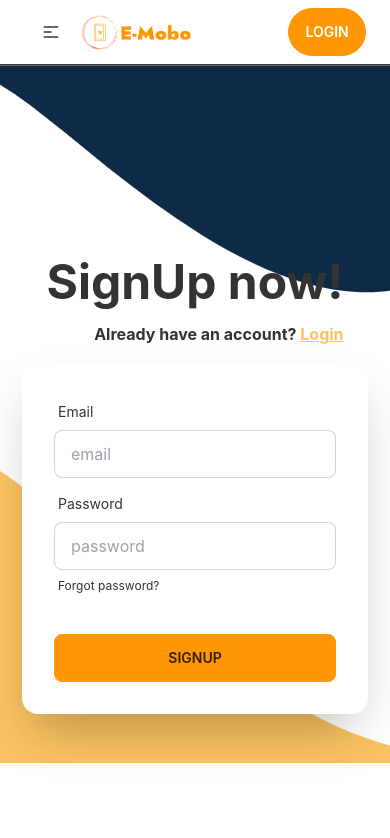
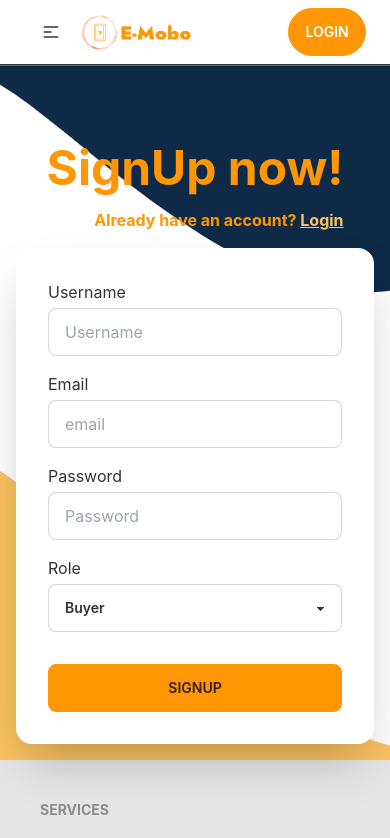
Before and after one commit to redoykhan28/dev-e-mobo-client, a React (Create React App) app: page /signup in a window 390 px wide. Shown: the top 838 px of the page. Built offline with nearby package versions, Linux system fonts and the light colour scheme; no server answers.

Commit message:
signup auth complete

```diff
--- a/package.json
+++ b/package.json
@@ -11,6 +11,8 @@
     "firebase": "^9.14.0",
     "react": "^18.2.0",
     "react-dom": "^18.2.0",
+    "react-hook-form": "^7.39.5",
+    "react-hot-toast": "^2.4.0",
     "react-icons": "^4.6.0",
     "react-router-dom": "^6.4.3",
     "react-scripts": "5.0.1",
--- a/src/App.js
+++ b/src/App.js
@@ -1,11 +1,14 @@
 import './App.css';
 import { RouterProvider } from 'react-router-dom';
 import router from './Route/Route';
+import toast, { Toaster } from 'react-hot-toast';
+
 
 function App() {
   return (
     <div className="App">
       <RouterProvider router={router}></RouterProvider>
+      <Toaster />
     </div>
   );
 }
--- /dev/null
+++ b/src/Context/AuthProvider.js
@@ -0,0 +1,88 @@
+import React, { createContext, useEffect, useState } from 'react';
+import { createUserWithEmailAndPassword, getAuth, onAuthStateChanged, signInWithEmailAndPassword, signOut, updateProfile } from 'firebase/auth';
+import app from '../Firebase/firebase.init';
+
+
+//get auth
+const auth = getAuth(app)
+
+//create context
+export const authContext = createContext()
+
+const AuthProvider = ({ children }) => {
+
+    //state for hold user
+    const [user, setuser] = useState(null)
+
+    //state for loader
+    const [loader, setLoader] = useState(true)
+
+    //SignUp
+    const signUp = (email, password) => {
+        setLoader(true)
+        return createUserWithEmailAndPassword(auth, email, password)
+    }
+
+
+    //login
+    const login = (email, password) => {
+        setLoader(true)
+        return signInWithEmailAndPassword(auth, email, password)
+    }
+
+
+    //hold a user
+    useEffect(() => {
+
+        const unsubscribe = onAuthStateChanged(auth, currentUser => {
+
+            setuser(currentUser)
+            console.log('current User:', currentUser)
+            setLoader(false)
+        })
+
+        return () => {
+
+            unsubscribe()
+        }
+
+    }, [])
+
+    //set display name
+    const updateUser = (name) => {
+        setLoader(true);
+        return updateProfile(auth.currentUser, {
+
+            displayName: name
+        })
+
+    }
+
+    //logout
+    const logout = () => {
+
+        setLoader(true)
+        localStorage.removeItem('token')
+        return signOut(auth)
+    }
+
+    //auth value passing obj
+    const authInfo = {
+        signUp,
+        login,
+        updateUser,
+        logout,
+        user,
+        loader
+    }
+
+    return (
+        <div>
+            <authContext.Provider value={authInfo}>
+                {children}
+            </authContext.Provider>
+        </div>
+    );
+};
+
+export default AuthProvider;
--- /dev/null
+++ b/src/Firebase/firebase.init.js
@@ -0,0 +1,18 @@
+// Import the functions you need from the SDKs you need
+import { initializeApp } from "firebase/app";
+// TODO: Add SDKs for Firebase products that you want to use
+// https://firebase.google.com/docs/web/setup#available-libraries
+
+// Your web app's Firebase configuration
+const firebaseConfig = {
+    apiKey: "AIzaSyDhs8JolgD0ytEaJ9NXT62yQzDi_GjqIvU",
+    authDomain: "e-mobo.firebaseapp.com",
+    projectId: "e-mobo",
+    storageBucket: "e-mobo.appspot.com",
+    messagingSenderId: "773360602975",
+    appId: "1:773360602975:web:20819226c8f86748ecb0ea"
+};
+
+// Initialize Firebase
+const app = initializeApp(firebaseConfig);
+export default app;
--- a/src/Pages/Login/Login.js
+++ b/src/Pages/Login/Login.js
@@ -1,42 +1,59 @@
 import React from 'react';
+import { useForm } from 'react-hook-form';
 import { Link } from 'react-router-dom';
 import loginbg from '../../Assest/login/loginbg.PNG'
 import sidepic from '../../Assest/login/sidelogin3.png'
 
 const Login = () => {
+
+
+    //using react hook form
+    const { register, handleSubmit, formState: { errors } } = useForm()
+
+    //handle signup
+    const handleSignUp = (data) => {
+
+        console.log(data)
+    }
+
+
     return (
         <div className='bg-no-repeat' style={{ backgroundImage: `url(${loginbg})` }}>
 
-            <div className="hero min-h-screen ">
+            <div className="hero lg:min-h-screen ">
                 <div className="hero-content flex-col lg:flex-row-reverse">
                     <div className="text-center lg:w-5/12 lg:text-left">
-                        <h1 className="text-5xl text-end font-bold">Login now!</h1>
-                        <p className='text-md text-end mt-4 font-bold'>Need an Account? <Link to={'/signup'} className='text-secondary underline decoration-1'>SignUp</Link></p>
+                        <h1 className="text-5xl mt-16 lg:mt-0 text-end font-bold text-primary lg:text-black">Login now!</h1>
+                        <p className='text-md text-end mt-4 font-bold text-primary lg:text-black'>Need an Account? <Link to={'/signup'} className='text-secondary underline decoration-1'>SignUp</Link></p>
                     </div>
                     <div className="card lg:card-side w-full lg:w-8/12 bg-base-100 shadow-2xl">
                         <figure>
                             <img src={sidepic} className="w-full hidden lg:block h-full" alt="Album" />
                         </figure>
-                        <div className="card-body">
-                            <div className="form-control">
-                                <label className="label">
-                                    <span className="label-text">Email</span>
-                                </label>
-                                <input type="text" placeholder="email" className="input input-bordered" />
+                        <form onSubmit={handleSubmit(handleSignUp)} className="card-body">
+
+                            <div className='mt-2 text-left'>
+
+                                <label htmlFor="email">Email</label>
+                                <input {...register('email', { required: 'This field is required' })} type="email" placeholder='email' className="input input-bordered w-full mt-1" />
+
+                                {errors.email && <p className='text-red-600'><small>{errors.email.message}</small></p>}
+
                             </div>
-                            <div className="form-control">
-                                <label className="label">
-                                    <span className="label-text">Password</span>
-                                </label>
-                                <input type="text" placeholder="password" className="input input-bordered" />
-                                <label className="label">
-                                    <Link href="#" className="label-text-alt link link-hover">Forgot password?</Link>
-                                </label>
+
+                            <div className='mt-2 text-left'>
+
+                                <label htmlFor="password">Password</label>
+                                <input  {...register('password', { required: 'This field is required', minLength: { value: 6, message: 'Password Should be 6 length long' } })} placeholder='Password' type="password" className="input input-bordered w-full mt-1" />
+
+                                {errors.password && <p className='text-red-600'><small>{errors.password.message}</small></p>}
+
                             </div>
+
                             <div className="form-control mt-6">
                                 <button className="btn btn-primary">Login</button>
                             </div>
-                        </div>
+                        </form>
                     </div>
                 </div>
             </div>
--- a/src/Pages/Signup/SignUp.js
+++ b/src/Pages/Signup/SignUp.js
@@ -1,46 +1,109 @@
-import React from 'react';
+import React, { useContext } from 'react';
+import { useForm } from 'react-hook-form';
 import { Link } from 'react-router-dom';
 import loginbg from '../../Assest/login/loginbg.PNG'
 import sidepic from '../../Assest/login/sidelogin3.png'
+import { authContext } from '../../Context/AuthProvider';
+import toast from 'react-hot-toast';
+
 
 const SignUp = () => {
+
+    //use context
+    const { signUp, updateUser } = useContext(authContext)
+
+    //using react hook form
+    const { register, handleSubmit, formState: { errors } } = useForm()
+
+    //handle signup
+    const handleSignUp = (data) => {
+
+        console.log(data)
+
+        //handling signup
+        signUp(data?.email, data?.password)
+            .then(res => {
+
+                const user = res.user;
+                console.log(user);
+                handleProfile(data.name)
+                toast.success('Successfully SignUp!')
+            })
+            .catch(err => console.error(err))
+    }
+
+    //update profile
+    const handleProfile = (name) => {
+
+        updateUser(name)
+            .then(() => console.log('Profile updated:', name))
+            .catch(err => console.log(err))
+    }
+
+
     return (
         <div className='bg-no-repeat' style={{ backgroundImage: `url(${loginbg})` }}>
 
-            <div className="hero min-h-screen ">
+            <div className="hero lg:min-h-screen ">
                 <div className="hero-content flex-col lg:flex-row-reverse">
                     <div className="text-center lg:w-5/12 lg:text-left">
-                        <h1 className="text-5xl text-end font-bold">SignUp now!</h1>
-                        <p className='text-md text-end mt-4 font-bold'>Already have an account? <Link to={'/login'} className='text-secondary underline decoration-1'>Login</Link></p>
+                        <h1 className="text-5xl text-end text-primary lg:text-black mt-16 lg:mt-0 font-bold">SignUp now!</h1>
+                        <p className='text-md text-end mt-4 text-primary lg:text-black font-bold'>Already have an account? <Link to={'/login'} className='text-secondary underline decoration-1'>Login</Link></p>
                     </div>
                     <div className="card lg:card-side w-full lg:w-8/12 bg-base-100 shadow-2xl">
+
                         <figure>
                             <img src={sidepic} className="w-full hidden lg:block h-full" alt="Album" />
                         </figure>
-                        <div className="card-body">
-                            <div className="form-control">
-                                <label className="label">
-                                    <span className="label-text">Email</span>
-                                </label>
-                                <input type="text" placeholder="email" className="input input-bordered" />
+
+                        <form onSubmit={handleSubmit(handleSignUp)} className="card-body">
+                            <div className='text-left'>
+
+                                <label htmlFor="name">Username</label>
+                                <input {...register('name', { required: 'This field is required' })} placeholder='Username' type="text" className="input input-bordered w-full mt-1" />
+
+                                {errors.name && <p className='text-red-600'><small>{errors.name.message}</small></p>}
+
                             </div>
-                            <div className="form-control">
-                                <label className="label">
-                                    <span className="label-text">Password</span>
-                                </label>
-                                <input type="text" placeholder="password" className="input input-bordered" />
-                                <label className="label">
-                                    <Link href="#" className="label-text-alt link link-hover">Forgot password?</Link>
-                                </label>
+
+                            <div className='mt-2 text-left'>
+
+                                <label htmlFor="email">Email</label>
+                                <input {...register('email', { required: 'This field is required' })} type="email" placeholder='email' className="input input-bordered w-full mt-1" />
+
+                                {errors.email && <p className='text-red-600'><small>{errors.email.message}</small></p>}
+
                             </div>
+
+                            <div className='mt-2 text-left'>
+
+                                <label htmlFor="password">Password</label>
+                                <input  {...register('password', { required: 'This field is required', minLength: { value: 6, message: 'Password Should be 6 length long' } })} placeholder='Password' type="password" className="input input-bordered w-full mt-1" />
+
+                                {errors.password && <p className='text-red-600'><small>{errors.password.message}</small></p>}
+
+                            </div>
+
+                            <div className='mt-2 text-left'>
+
+                                <label htmlFor="role">Role</label>
+                                <select className="select select-bordered w-full rounded-lg mt-1" {...register('role')}>
+                                    <option defaultValue>Buyer</option>
+                                    <option>Seller</option>
+                                </select>
+
+                                {errors.password && <p className='text-red-600'><small>{errors.password.message}</small></p>}
+
+                            </div>
+
                             <div className="form-control mt-6">
                                 <button className="btn btn-primary">SignUp</button>
                             </div>
-                        </div>
+                        </form>
                     </div>
                 </div>
-            </div>
-        </div>
+            </div >
+        </div >
     );
 };
 
--- a/src/index.js
+++ b/src/index.js
@@ -7,6 +7,7 @@ import {
   QueryClient,
   QueryClientProvider,
 } from '@tanstack/react-query'
+import AuthProvider from './Context/AuthProvider';
 
 const queryClient = new QueryClient()
 
@@ -15,7 +16,9 @@ const root = ReactDOM.createRoot(document.getElementById('root'));
 root.render(
   <React.StrictMode>
     <QueryClientProvider client={queryClient}>
-      <App />
+      <AuthProvider>
+        <App />
+      </AuthProvider>
     </QueryClientProvider>
   </React.StrictMode>
 );
```
Also changed, not shown: 1 other file (tests, documents, lock files or other folders).
